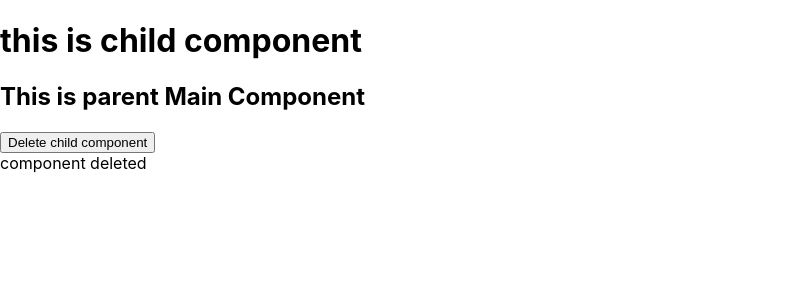
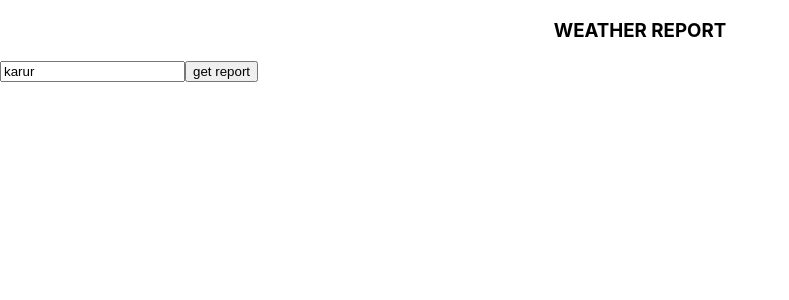
Before and after one commit to Sabareesan18/sabareesan, a React (Create React App) app in the folder myapp/: page / in a window 1280 px wide. Shown: the top 300 px of the page, without its empty margins (0-789 px from the left). Built offline with nearby package versions, Linux system fonts and the light colour scheme.

Commit message:
this is first time

```diff
--- a/myapp/package.json
+++ b/myapp/package.json
@@ -7,6 +7,7 @@
     "@testing-library/jest-dom": "^6.6.3",
     "@testing-library/react": "^16.3.0",
     "@testing-library/user-event": "^13.5.0",
+    "axios": "^1.11.0",
     "create": "^0.5.5",
     "react": "^19.1.0",
     "react-dom": "^19.1.0",
--- a/myapp/src/App.js
+++ b/myapp/src/App.js
@@ -1,4 +1,35 @@
-import React from 'react'
+import{useState}from 'react'
+import Axios from'axios'
+function App()
+{
+  const[city,setCity]=useState("karur")
+  const changeCity=(e)=>{
+    setCity(e.target.value)
+}
+const getreport=()=>{
+  const apiurl=`https://api.openweathermap.org/data/2.5/weather?q=${city}&appid=83e61f5ae3c9761e3b419e37b1190728`
+  console.log("--->",apiurl)
+  Axios.get(apiurl).then((res)=>{
+    console.log(res.data)
+
+  }).catch((err)=>{
+    console.log(err.response.data)
+  })
+}
+
+
+  return(
+    <>
+    <h3><center>WEATHER REPORT</center></h3>
+    <input type="text" value={city} onChange={(e)=>changeCity(e)} placeholder="enter city name"></input>
+    <input type="button" onClick={getreport}value="get report"></input>
+    </>
+  )
+}
+export default App
+
+
+/*import React from 'react'
 class Child extends React.Component
 {
   componentWillUnmount()
@@ -9,6 +40,9 @@ class Child extends React.Component
   {
     return(
     <>
+    <h1>this is child component</h1>
+    <h1>this is child component</h1>
+    <h1>this is child component</h1>
     <h1>this is child component</h1>
     </>
     )
```
Also changed, not shown: 1 other file (tests, documents, lock files or other folders).
